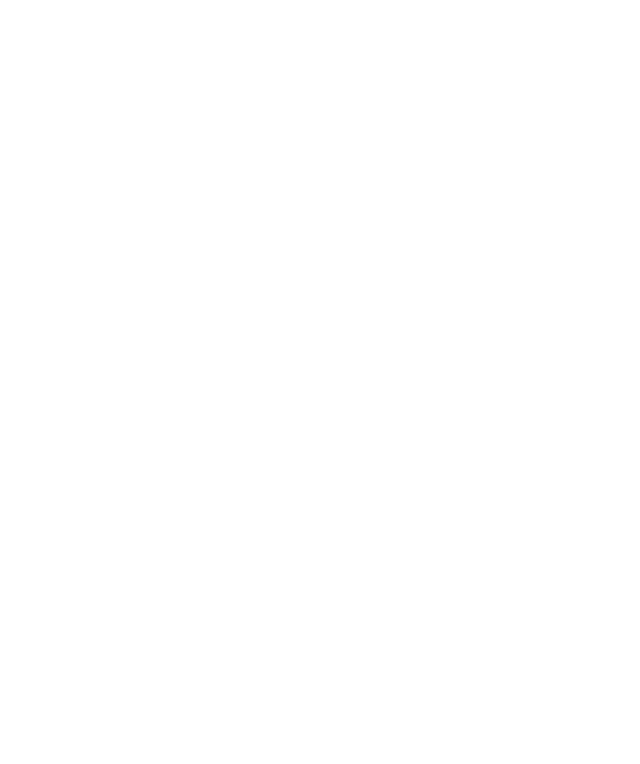
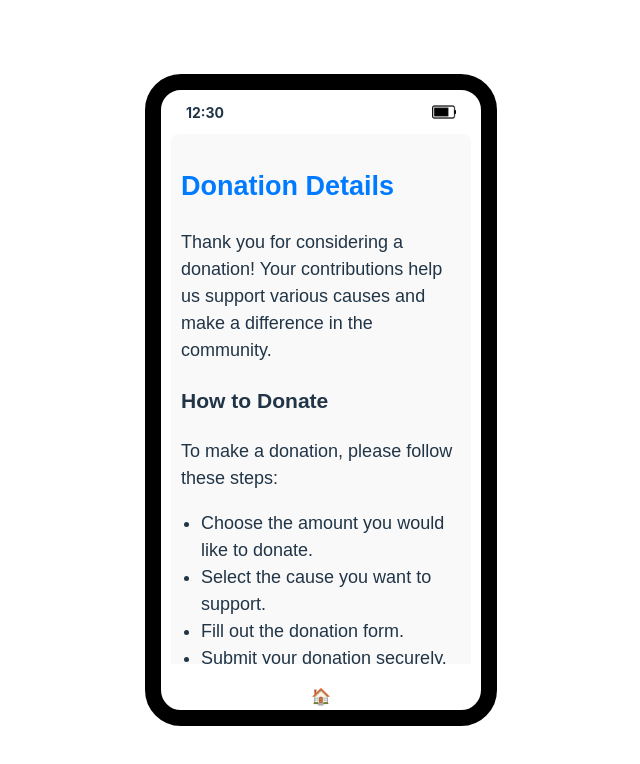
Before and after one commit to HaoZ9801/worldfund, a React (Vite) app: page /donation-details in a window 1280 px wide. Before the commit this address had no page. Shown: the top 764 px of the page, without its empty margins (319-959 px from the left). Built offline with nearby package versions, Linux system fonts and the light colour scheme.

Commit message:
donationdetails

```diff
--- a/src/App.jsx
+++ b/src/App.jsx
@@ -1,14 +1,18 @@
 import React from "react";
 import { BrowserRouter as Router, Routes, Route } from "react-router-dom"; // Use Routes instead of Switch
 import Frame from "./Components/Frame/Frame"; // Import the Frame component
+import DonationDetails from "./Components/DonationDetails/DonationDetails"; // Import the DonationDetails component
 
 const App = () => {
   return (
     <Router>
       <div className="App">
         <Routes>
-          {/* Route for the mobile frame */}
-          <Route path="/" element={<Frame />} /> {/* Use element prop instead of component */}
+          {/* Route for the home page */}
+          <Route path="/" element={<Frame content={<h2>Welcome to the Mobile Frame!</h2>} />} />
+
+          {/* Route for the DonationDetails page */}
+          <Route path="/donation-details" element={<Frame content={<DonationDetails />} />} />
         </Routes>
       </div>
     </Router>
--- /dev/null
+++ b/src/Components/DonationDetails/DonationDetails.css
@@ -0,0 +1,38 @@
+/* src/Components/DonationDetails/DonationDetails.css */
+
+.donation-details {
+    padding: 20px; /* Padding around the outer container */
+    font-family: Arial, sans-serif; /* Font style */
+    height: 100%; /* Ensure it takes the full height of the parent */
+}
+
+.details-container {
+    margin-top: -10px;
+    height: 530px;
+    width: 300px;
+    overflow: hidden; /* Hide the scrollbar */
+    position: relative; /* Establish a positioning context */
+}
+
+.scrollable-content {
+    height: 100%; /* Fill the container */
+    overflow-y: auto; /* Enable vertical scrolling */
+    padding: 10px; /* Add padding for inner content */
+    background-color: #f9f9f9; /* Optional: Background color */
+    border-radius: 10px; /* Optional: Rounded corners */
+    box-shadow: 0 2px 5px rgba(0, 0, 0, 0.1); /* Optional: Shadow for aesthetics */
+}
+
+/* Hide scrollbar styles for Webkit browsers */
+.scrollable-content::-webkit-scrollbar {
+    display: none; /* Hide the scrollbar */
+}
+
+h2 {
+    color: #007bff; /* Color for the heading */
+}
+
+ul {
+    list-style-type: disc; /* Style for the list */
+    padding-left: 20px; /* Indentation for list items */
+}
--- /dev/null
+++ b/src/Components/DonationDetails/DonationDetails.jsx
@@ -0,0 +1,33 @@
+import React from "react";
+import "./DonationDetails.css"; // Optional: Create a CSS file for styling
+
+const DonationDetails = () => {
+  return (
+    <div className="donation-details">
+      <div className="details-container">
+        <div className="scrollable-content">
+          <h2>Donation Details</h2>
+          <p>
+            Thank you for considering a donation! Your contributions help us support various causes and make a difference in the community.
+          </p>
+          <h3>How to Donate</h3>
+          <p>
+            To make a donation, please follow these steps:
+          </p>
+          <ul>
+            <li>Choose the amount you would like to donate.</li>
+            <li>Select the cause you want to support.</li>
+            <li>Fill out the donation form.</li>
+            <li>Submit your donation securely.</li>
+          </ul>
+          <h3>Contact Us</h3>
+          <p>
+            If you have any questions, feel free to reach out to us at <a href="mailto:info@example.com">info@example.com</a>.
+          </p>
+        </div>
+      </div>
+    </div>
+  );
+};
+
+export default DonationDetails;
--- a/src/Components/Frame/Frame.css
+++ b/src/Components/Frame/Frame.css
@@ -30,10 +30,10 @@
   }
 
   .battery-icon {
-    width: 24px; /* Set the width of the battery icon */
-    height: auto; /* Maintain aspect ratio */
-    margin-left: 8px; /* Optional: Space between time and battery icon */
-  }
+  width: 24px; /* Set the width of the battery icon */
+  height: auto; /* Maintain aspect ratio */
+  margin-left: 8px; /* Optional: Space between time and battery icon */
+}
 
   .time {
     font-size: 14px;
@@ -49,7 +49,7 @@
     justify-content: center;
     align-items: center;
     font-size: 18px;
-    padding: 20px;
+
   }
 
   /* Footer: home button at the bottom */
--- a/src/Components/Frame/Frame.jsx
+++ b/src/Components/Frame/Frame.jsx
@@ -1,24 +1,22 @@
 import React from "react";
 import { Link } from "react-router-dom"; // Import Link for navigation
 import "./Frame.css";
-import battery_icon from '../../assets/battery.png';
+import battery_icon from '../../assets/battery.png'; // Import the battery icon
 
-const Frame = () => {
+const Frame = ({ content }) => {
   return (
     <div className="mobile-frame">
       <div className="frame-header">
-
         <span className="time">12:30</span>
         <img src={battery_icon} alt="Battery Icon" className="battery-icon" />
-
       </div>
 
       <div className="frame-screen">
-
+        {content} {/* Render the passed content here */}
       </div>
 
       <div className="frame-footer">
-
+        <Link to="/" className="home-button">🏠</Link> {/* Update this link if needed */}
       </div>
     </div>
   );
```
Also changed, not shown: src/assets/back.png (added).
